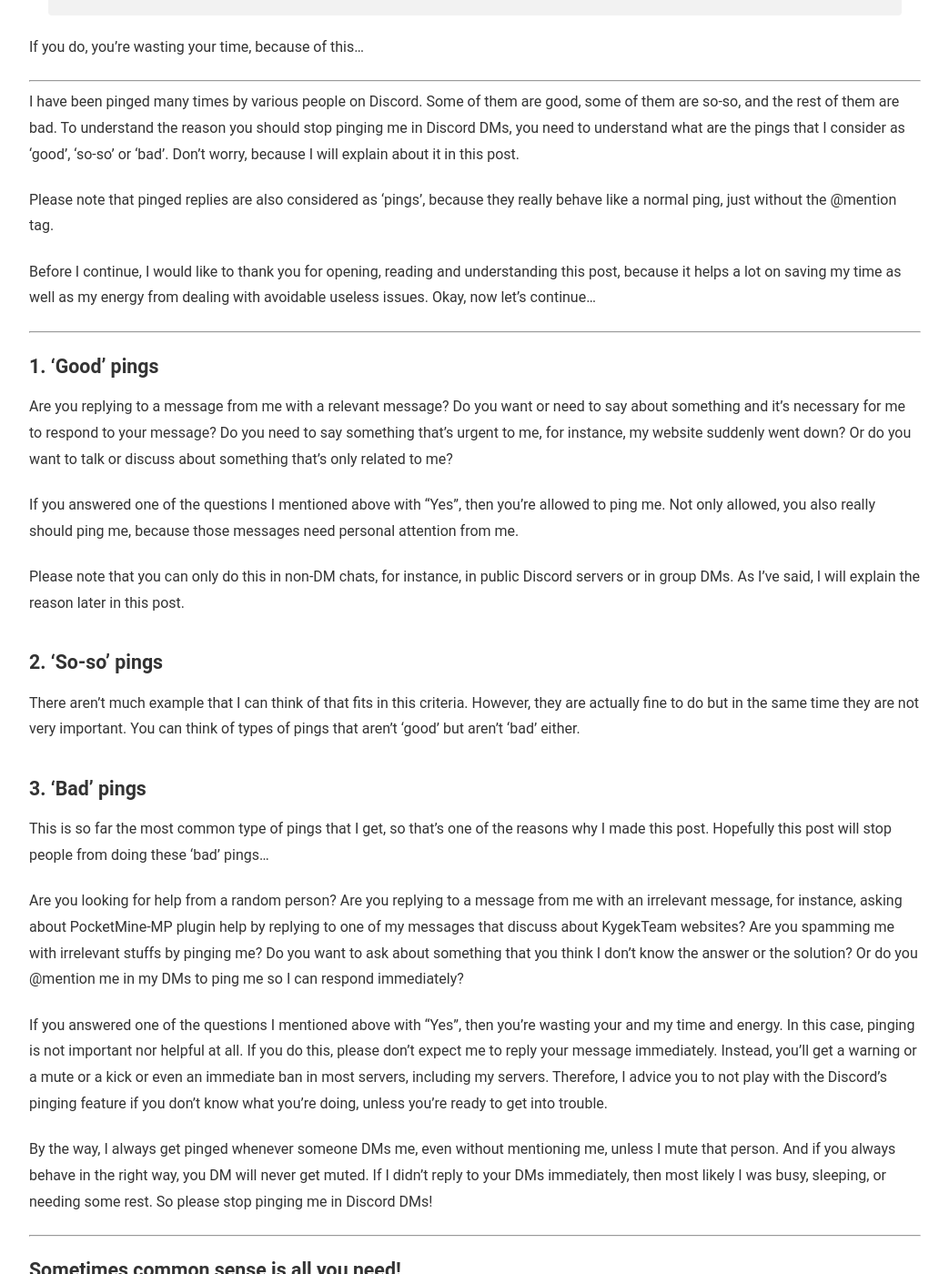
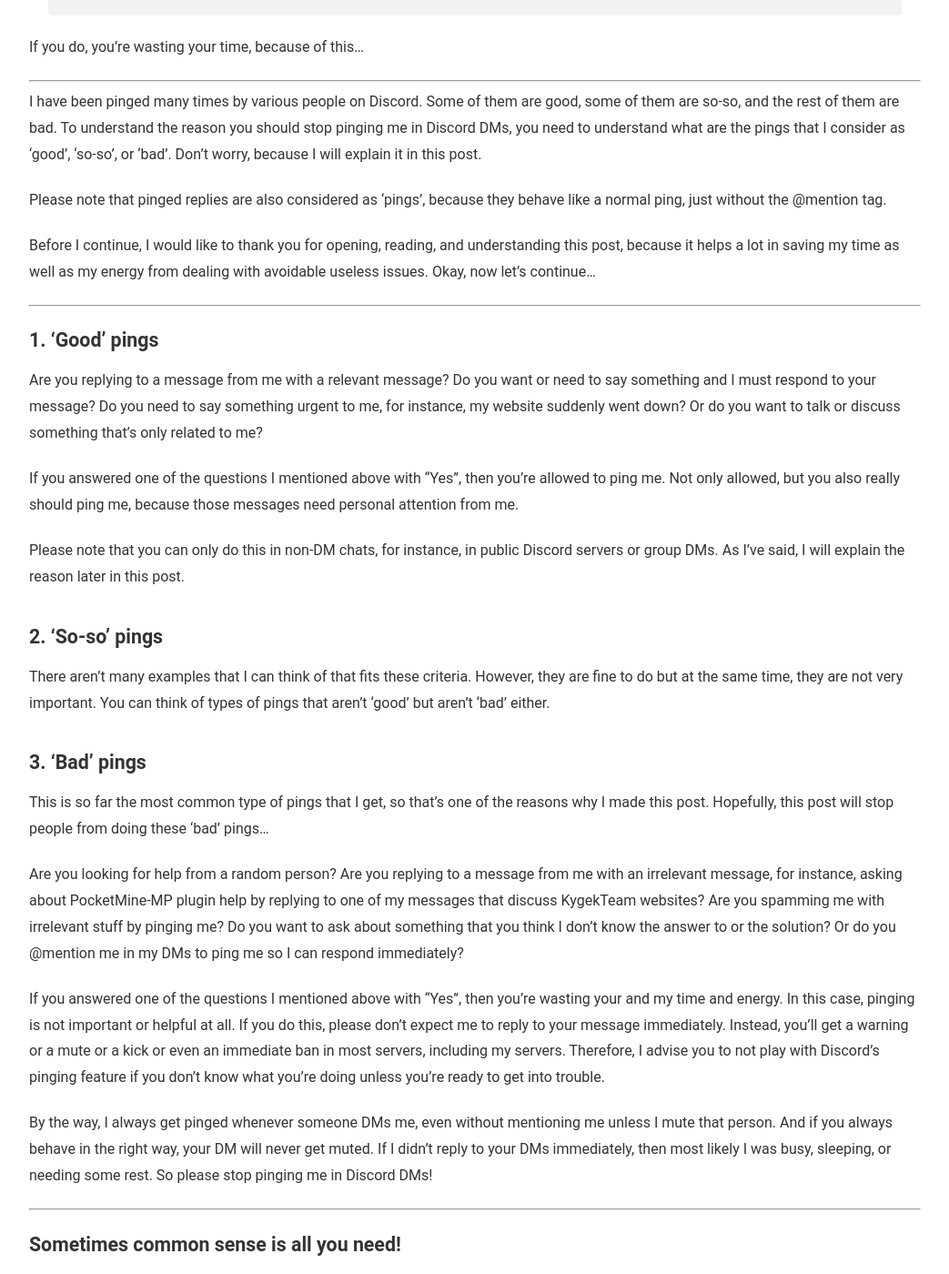
Before and after one commit to KygekDev/posts, a Jekyll site: the page built from _posts/2021-12-15-pinging-me-in-discord-dms-are-useless.md, in a window 1280 px wide and 1400 px high, scrolled down 312 px. Shown: the whole window at 91% size, without its empty margins (118-1161 px from the left). Built offline with Jekyll 4.4.1, drawn with Linux system fonts in a browser that asks for light colours; some of the changed text lies outside the part shown.

Commit message:
Fix grammmar

```diff
--- a/_posts/2021-12-15-pinging-me-in-discord-dms-are-useless.md
+++ b/_posts/2021-12-15-pinging-me-in-discord-dms-are-useless.md
@@ -3,8 +3,6 @@ title: Pinging Me in Discord DMs Are Useless, Stop Doing It!
 description: This post warns people that pinging me in Discord DMs are useless
 header: Pinging Me in Discord DMs Are Useless, Stop Doing It!
 ---
-
-<!-- TODO: Fix grammar -->
 
 > Pinging me in Discord DMs are useless, stop doing it!
 
@@ -12,50 +10,50 @@ If you do, you're wasting your time, because of this...
 
 ---
 
-I have been pinged many times by various people on Discord. Some of them are good, some of them are so-so, and the rest of them are bad. To understand the reason you should stop pinging me in Discord DMs, you need to understand what are the pings that I consider as 'good', 'so-so' or 'bad'. Don't worry, because I will explain about it in this post.
+I have been pinged many times by various people on Discord. Some of them are good, some of them are so-so, and the rest of them are bad. To understand the reason you should stop pinging me in Discord DMs, you need to understand what are the pings that I consider as 'good', 'so-so', or 'bad'. Don't worry, because I will explain it in this post.
 
-Please note that pinged replies are also considered as 'pings', because they really behave like a normal ping, just without the @mention tag.
+Please note that pinged replies are also considered as 'pings', because they behave like a normal ping, just without the @mention tag.
 
-Before I continue, I would like to thank you for opening, reading and understanding this post, because it helps a lot on saving my time as well as my energy from dealing with avoidable useless issues. Okay, now let's continue...
+Before I continue, I would like to thank you for opening, reading, and understanding this post, because it helps a lot in saving my time as well as my energy from dealing with avoidable useless issues. Okay, now let's continue...
 
 ---
 
 ### 1. 'Good' pings
 
-Are you replying to a message from me with a relevant message? Do you want or need to say about something and it's necessary for me to respond to your message? Do you need to say something that's urgent to me, for instance, my website suddenly went down? Or do you want to talk or discuss about something that's only related to me?
+Are you replying to a message from me with a relevant message? Do you want or need to say something and I must respond to your message? Do you need to say something urgent to me, for instance, my website suddenly went down? Or do you want to talk or discuss something that's only related to me?
 
-If you answered one of the questions I mentioned above with "Yes", then you're allowed to ping me. Not only allowed, you also really should ping me, because those messages need personal attention from me.
+If you answered one of the questions I mentioned above with "Yes", then you're allowed to ping me. Not only allowed, but you also really should ping me, because those messages need personal attention from me.
 
-Please note that you can only do this in non-DM chats, for instance, in public Discord servers or in group DMs. As I've said, I will explain the reason later in this post.
+Please note that you can only do this in non-DM chats, for instance, in public Discord servers or group DMs. As I've said, I will explain the reason later in this post.
 
 ### 2. 'So-so' pings
 
-There aren't much example that I can think of that fits in this criteria. However, they are actually fine to do but in the same time they are not very important. You can think of types of pings that aren't 'good' but aren't 'bad' either.
+There aren't many examples that I can think of that fits these criteria. However, they are fine to do but at the same time, they are not very important. You can think of types of pings that aren't 'good' but aren't 'bad' either.
 
 ### 3. 'Bad' pings
 
-This is so far the most common type of pings that I get, so that's one of the reasons why I made this post. Hopefully this post will stop people from doing these 'bad' pings...
+This is so far the most common type of pings that I get, so that's one of the reasons why I made this post. Hopefully, this post will stop people from doing these 'bad' pings...
 
-Are you looking for help from a random person? Are you replying to a message from me with an irrelevant message, for instance, asking about PocketMine-MP plugin help by replying to one of my messages that discuss about KygekTeam websites? Are you spamming me with irrelevant stuffs by pinging me? Do you want to ask about something that you think I don't know the answer or the solution? Or do you @mention me in my DMs to ping me so I can respond immediately?
+Are you looking for help from a random person? Are you replying to a message from me with an irrelevant message, for instance, asking about PocketMine-MP plugin help by replying to one of my messages that discuss KygekTeam websites? Are you spamming me with irrelevant stuff by pinging me? Do you want to ask about something that you think I don't know the answer to or the solution? Or do you @mention me in my DMs to ping me so I can respond immediately?
 
-If you answered one of the questions I mentioned above with "Yes", then you're wasting your and my time and energy. In this case, pinging is not important nor helpful at all. If you do this, please don't expect me to reply your message immediately. Instead, you'll get a warning or a mute or a kick or even an immediate ban in most servers, including my servers. Therefore, I advice you to not play with the Discord's pinging feature if you don't know what you're doing, unless you're ready to get into trouble.
+If you answered one of the questions I mentioned above with "Yes", then you're wasting your and my time and energy. In this case, pinging is not important or helpful at all. If you do this, please don't expect me to reply to your message immediately. Instead, you'll get a warning or a mute or a kick or even an immediate ban in most servers, including my servers. Therefore, I advise you to not play with Discord's pinging feature if you don't know what you're doing unless you're ready to get into trouble.
 
-By the way, I always get pinged whenever someone DMs me, even without mentioning me, unless I mute that person. And if you always behave in the right way, you DM will never get muted. If I didn't reply to your DMs immediately, then most likely I was busy, sleeping, or needing some rest. So please stop pinging me in Discord DMs!
+By the way, I always get pinged whenever someone DMs me, even without mentioning me unless I mute that person. And if you always behave in the right way, your DM will never get muted. If I didn't reply to your DMs immediately, then most likely I was busy, sleeping, or needing some rest. So please stop pinging me in Discord DMs!
 
 ---
 
 ### Sometimes common sense is all you need!
 
-If everyone have common sense, then I don't need to waste my time writing this post. Unfortunately, that's not the case in this community. Therefore, we as Discord owners are trying our best to moderate our users to form a disciplined character within the community.
+If everyone has common sense, then I don't need to waste my time writing this post. Unfortunately, that's not the case in this community. Therefore, we as Discord owners are trying our best to moderate our users to form a disciplined character within the community.
 
 Sometimes common sense is all you need! Really. With common sense, you know if what you're about to do is right or bad, and if it's bad you know whether you will get in trouble or not (P.S. most likely yes!). Because of that, you will always think twice before doing something and you will avoid many troubles.
 
-Always remember to love yourself by avoiding troubles!
+Always remember to love yourself by avoiding trouble in the first place!
 
 ---
 
 ### Conclusion
 
-In this post, you have learned about 'good' pings, 'so-so' pings, and 'bad' pings, as well as about common sense. Thank you very much for reading and understanding this post until the end. I hope this post will be helpful to you, not only when DM-ing with me, but also in Discord servers and even for the future!
+In this post, you have learned about 'good' pings, 'so-so' pings, and 'bad' pings, as well as about common sense. Thank you very much for reading and understanding this post until the end. I hope this post will be helpful to you, not only when DM-ing with me but also in Discord servers and even in the future!
 
 Once again I apologize for any mistakes in this post. I'm planning to regularly improve this post. If you have any feedback, you can always join my [Discord server](https://discord.gg/TstDS9jZf7), or you can send a personal DM to me as long as you follow [the guidelines](https://kygekdev.github.io/private-support).
```
